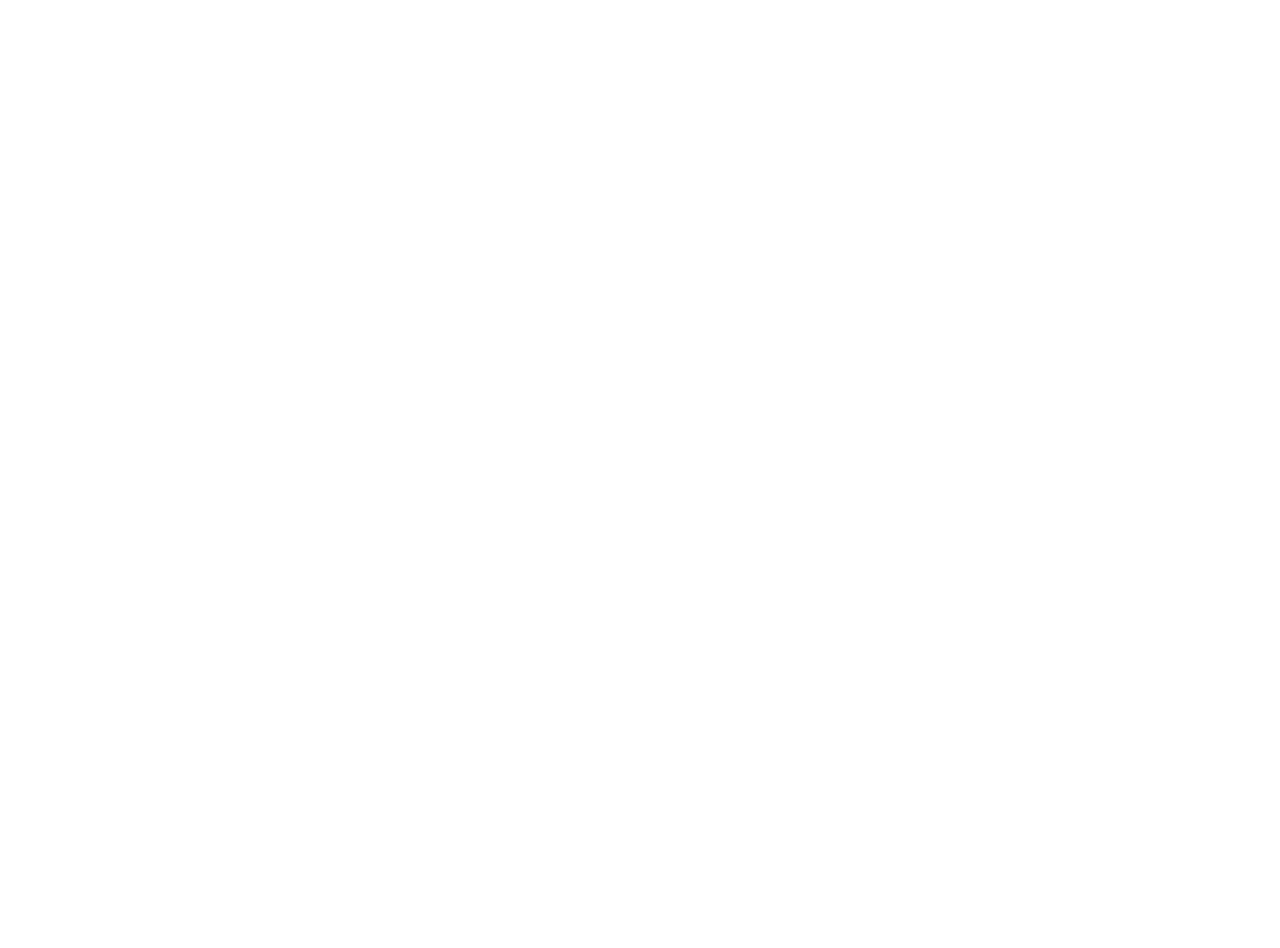
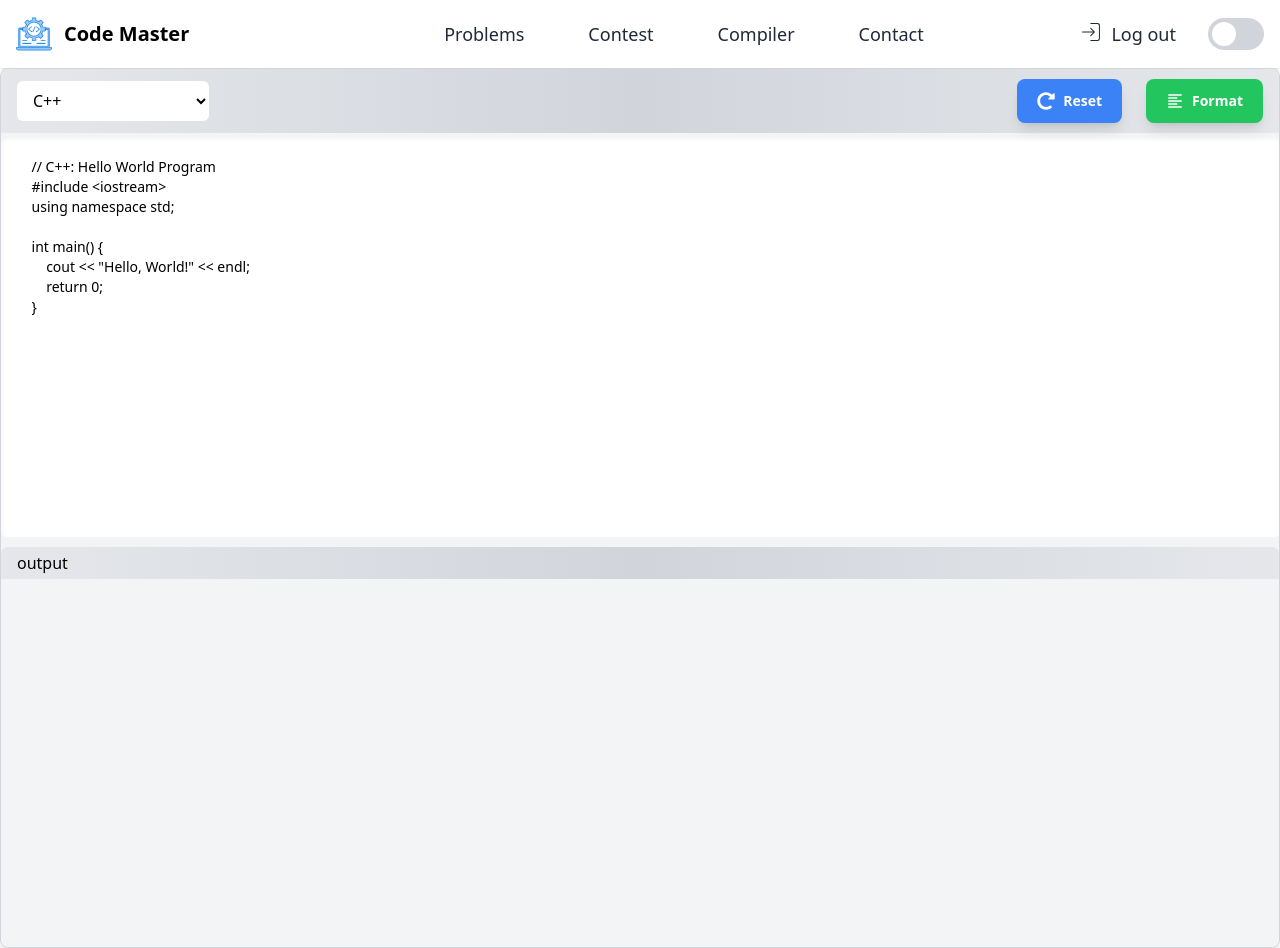
Before and after one commit to sh1vaReddy/online-judge, a React (Vite) app in the folder frontend/: page /compiler in a window 1280 px wide. Before the commit this address had no page. Before the commit the page ends 800 px from the top, so only its background shows below. Built offline with nearby package versions, Linux system fonts and the light colour scheme.

Commit message:
'compiler'

```diff
--- a/frontend/src/App.jsx
+++ b/frontend/src/App.jsx
@@ -4,10 +4,9 @@
 import Layout from "./Layout.jsx";
 
 const Home = lazy(() => import("./components/Home/Home.jsx"));
-const Login = lazy(() =>
-  import("./components/Loginandsinup/Loginandsingup.jsx")
-);
+const Login = lazy(() => import("./components/Loginandsinup/Loginandsingup.jsx"));
 const Editor = lazy(() => import("./components/Problem/Editor.jsx"));
+const Compiler=lazy(()=>import('./components/Compiler/Compiler.jsx'));
 
 const App = () => {
   return (
@@ -19,6 +18,7 @@
               <Route path="/" element={<Home />} />
               <Route path="/sing" element={<Login />} />
               <Route path="/problem" element={<Editor />} />
+              <Route path='/compiler'element={<Compiler/>}/>
             </Route>
           </Routes>
         </Suspense>
--- /dev/null
+++ b/frontend/src/components/Compiler/Compiler.jsx
@@ -0,0 +1,159 @@
+import { useState, useContext } from "react";
+import { FaRedoAlt } from "react-icons/fa";
+import { MdFormatAlignLeft } from "react-icons/md";
+import { ThemeContext } from "../../ThemeContext";
+import Ouput from "./Ouput";
+
+const Compiler = () => {
+  // Access the theme and toggleTheme function from ThemeContext
+  const { theme, toggleTheme } = useContext(ThemeContext);
+
+  // Default code snippets for each language
+  const defaultCode = {
+    cpp: `
+    // C++: Hello World Program
+    #include <iostream>
+    using namespace std;
+
+    int main() {
+        cout << "Hello, World!" << endl;
+        return 0;
+    }`,
+
+    java: `
+    // Java: Hello World Program
+    public class Main {
+        public static void main(String[] args) {
+            System.out.println("Hello, World!");
+        }
+    }`,
+
+    python: `
+    # Python: Hello World Program
+    print("Hello, World!")`,
+
+    javascript: `
+    // JavaScript: Hello World Program
+    console.log("Hello, World!");`,
+  };
+
+  // State for the selected language and its corresponding code
+  const [selectedLanguage, setSelectedLanguage] = useState("cpp");
+  const [code, setCode] = useState(defaultCode["cpp"]);
+
+  // Dummy function to simulate code formatting
+  const formatCode = (code, language) => {
+    return code.trim(); // Replace this with an actual formatting library if needed
+  };
+
+  // Handle language change and update the code editor content
+  const handleLanguageChange = (e) => {
+    const newLanguage = e.target.value;
+    setSelectedLanguage(newLanguage);
+    setCode(defaultCode[newLanguage]);
+  };
+
+  // Language options for the dropdown menu
+  const languageOptions = [
+    { label: "JavaScript", value: "javascript" },
+    { label: "Python", value: "python" },
+    { label: "Java", value: "java" },
+    { label: "C++", value: "cpp" },
+  ];
+
+  // Define themes
+  const themes = {
+    light: {
+      container: "bg-gray-100 text-black border-gray-300",
+      header: "bg-gradient-to-r from-gray-200 via-gray-300 to-gray-200",
+      dropdown: "bg-white text-black border-gray-400",
+      buttonReset: "bg-blue-500 hover:bg-blue-600 text-white",
+      buttonFormat: "bg-green-500 hover:bg-green-600 text-white",
+      editor: "bg-white text-black border-gray-400",
+    },
+    dark: {
+      container: "bg-gray-900 text-white border-gray-700",
+      header: "bg-gradient-to-r from-gray-800 via-gray-700 to-gray-800",
+      dropdown: "bg-gray-700 text-white border-gray-500",
+      buttonReset: "bg-blue-600 hover:bg-blue-700 text-white",
+      buttonFormat: "bg-green-600 hover:bg-green-700 text-white",
+      editor: "bg-gray-800 text-white border-gray-600",
+    },
+  };
+
+  // Get the current theme styles based on the context value
+  const currentTheme = themes[theme];
+
+  return (
+    <div
+      className={`rounded-lg border shadow-lg overflow-hidden h-full ${currentTheme.container}`}
+    >
+      {/* Header Section */}
+      <div
+        className={`h-16 w-full flex items-center px-4 rounded-t-md relative ${currentTheme.header}`}
+      >
+        {/* Language Selector */}
+        <select
+          id="language"
+          value={selectedLanguage}
+          onChange={handleLanguageChange}
+          className={`rounded-md px-3 py-2 w-48 focus:outline-none focus:ring-2 focus:ring-indigo-500 hover:border-gray-400 transition-all ${currentTheme.dropdown}`}
+        >
+          {languageOptions.map((option) => (
+            <option key={option.value} value={option.value}>
+              {option.label}
+            </option>
+          ))}
+        </select>
+
+        {/* Button Container */}
+        <div className="absolute top-1/2 right-4 transform -translate-y-1/2 flex gap-6">
+          {/* Reset Button */}
+          <button
+            onClick={() => setCode(defaultCode[selectedLanguage])}
+            className={`flex items-center justify-center gap-2 px-5 py-3 font-semibold rounded-lg shadow-lg transform transition duration-300 hover:scale-105 focus:outline-none focus:ring-2 focus:ring-blue-500 ${currentTheme.buttonReset}`}
+          >
+            <FaRedoAlt className="text-lg" />
+            <span className="text-sm">Reset</span>
+          </button>
+
+          {/* Format Button */}
+          <button
+            onClick={() => {
+              try {
+                const formattedCode = formatCode(code, selectedLanguage);
+                setCode(formattedCode);
+              } catch (err) {
+                alert("Formatting failed. Ensure code is valid.");
+              }
+            }}
+            className={`flex items-center justify-center gap-2 px-5 py-3 font-semibold rounded-lg shadow-lg transform transition duration-300 hover:scale-105 focus:outline-none focus:ring-2 focus:ring-green-500 ${currentTheme.buttonFormat}`}
+          >
+            <MdFormatAlignLeft className="text-lg" />
+            <span className="text-sm">Format</span>
+          </button>
+        </div>
+      </div>
+
+      {/* Code Editor Section */}
+      <div className="rounded-b-md h-fit  py-1">
+        <textarea
+          value={code}
+          onChange={(e) => setCode(e.target.value)}
+          className={`h-full rounded-md px-4 text-sm focus:outline-none focus:ring-2 focus:ring-indigo-500 resize-none shadow-inner ${currentTheme.editor}`}
+          placeholder="Write your code here..."
+          style={{ width: "100vw", height: "50vh" }}
+        />
+      </div>
+      <div className="flex-grow h-[50vh] overflow-auto bg-gray-100 dark:bg-gray-800 rounded-md hover:outline hover:outline-indigo-500 hover:outline-2 focus:outline-indigo-500 focus:outline-2">
+        <div
+          className={`h-8 w-full flex items-center px-4 rounded-t-md relative ${currentTheme.header} hover:ring-indigo-500 hover:outline hover:outline-indigo-500 hover:outline-2`}
+        >
+          <Ouput />
+        </div>
+      </div>
+    </div>
+  );
+};
+
+export default Compiler;
--- /dev/null
+++ b/frontend/src/components/Compiler/Ouput.jsx
@@ -0,0 +1,9 @@
+
+
+const Ouput = () => {
+  return (
+    <div>output</div>
+  )
+}
+
+export default Ouput
--- a/frontend/src/components/Home/Home.jsx
+++ b/frontend/src/components/Home/Home.jsx
@@ -6,13 +6,7 @@
 
   return (
     <div className="min-h-screen bg-white dark:bg-gray-900 text-black dark:text-white">
-      <h1>Welcome to Home Page</h1>
-      <button
-        className="bg-green-400 p-4 rounded-3xl mt-4"
-        onClick={toggleTheme}
-      >
-        Toggle {theme === "dark" ? "Light" : "Dark"} Mode
-      </button>
+      <h1>Wellcome to Code Master</h1>
     </div>
   );
 };
```
